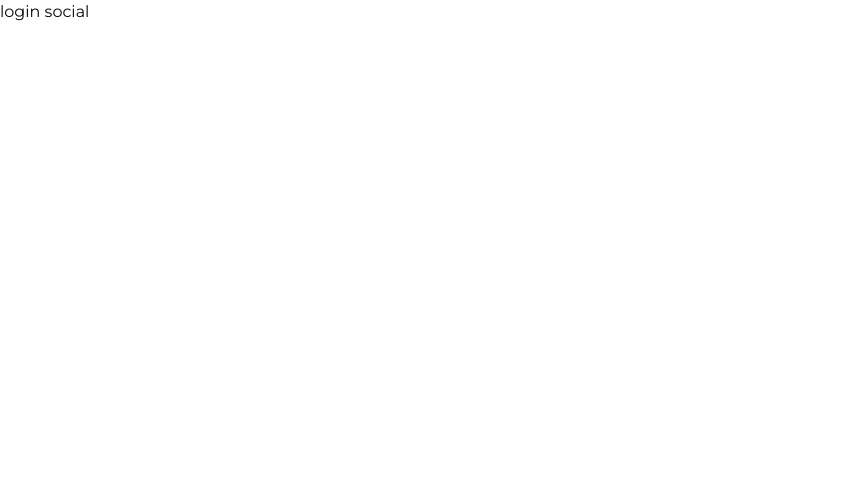
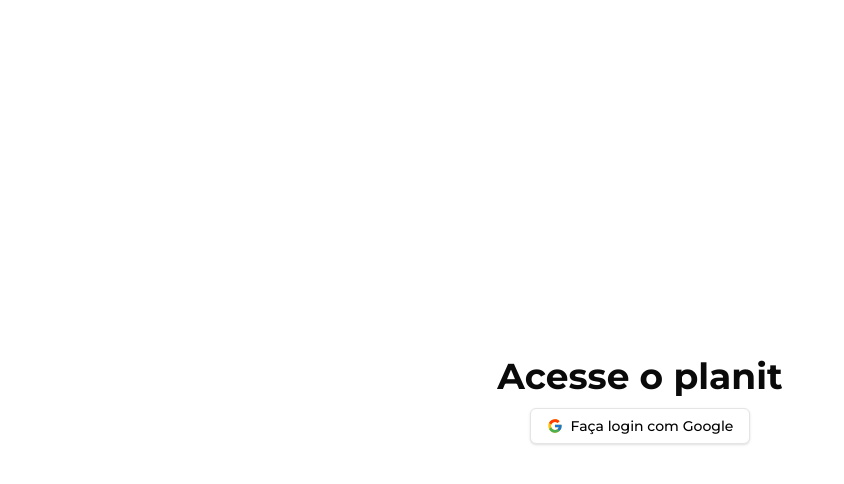
Before and after one commit to ItaloCosta-dev/planit, a Next.js app: page /social-login in a window 1280 px wide. Shown: the top 484 px of the page, without its empty margins (0-844 px from the left). Built offline with nearby package versions, Linux system fonts and the light colour scheme.

Commit message:
feat: tela de login social criada.

```diff
--- a/app/social-login/page.tsx
+++ b/app/social-login/page.tsx
@@ -1,11 +1,20 @@
-import React from 'react'
+import { Button } from "@/components/ui/button";
+import { FcGoogle } from "react-icons/fc";
+
+import React from "react";
 
 const page = () => {
   return (
-    <div>
-      <p>login social</p>
+    <div className="flex items-center justify-center h-screen p-3">
+      <div className="flex flex-col items-center justify-center p-5 rounded-sm gap-3">
+        <h1 className="text-4xl font-bold">Acesse o planit</h1>
+        <Button className="bg-white border">
+          <FcGoogle />
+          <p className="text-black">Faça login com Google</p>
+        </Button>
+      </div>
     </div>
-  )
-}
+  );
+};
 
-export default page
+export default page;
```
